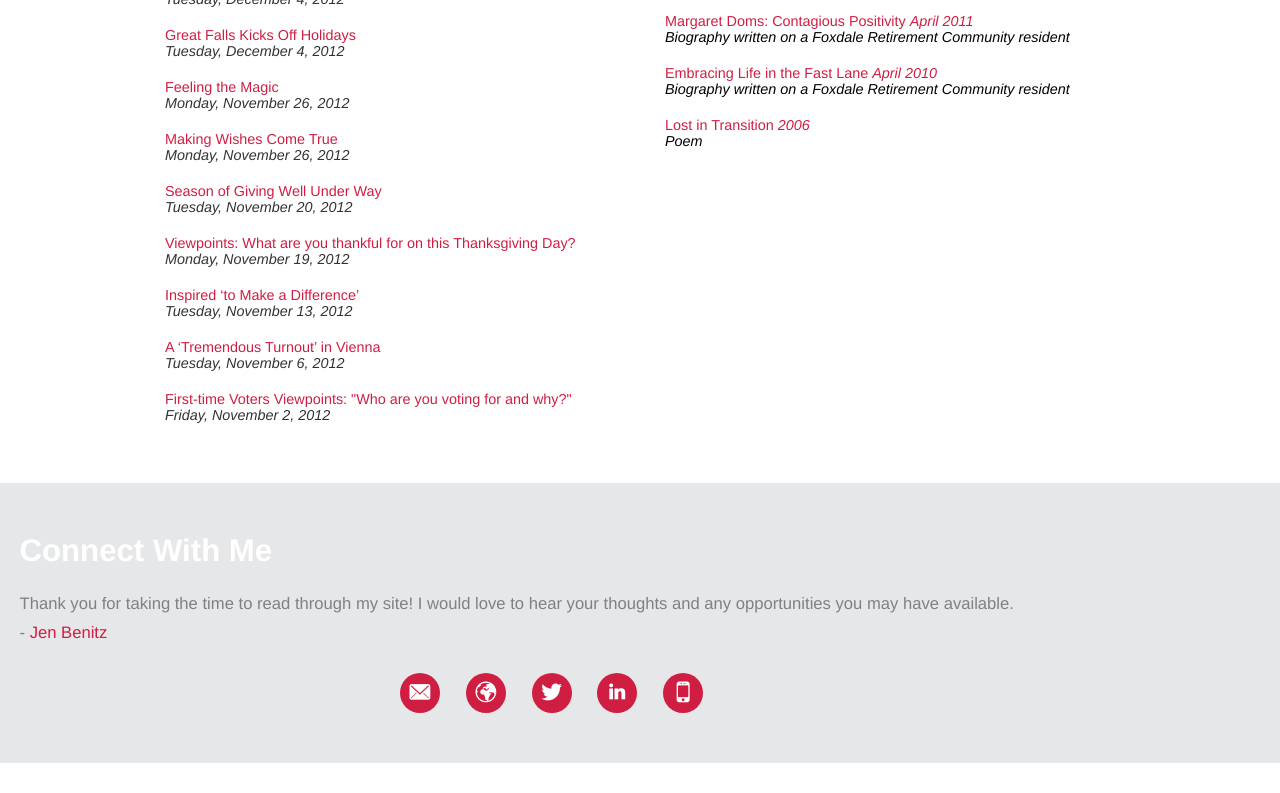
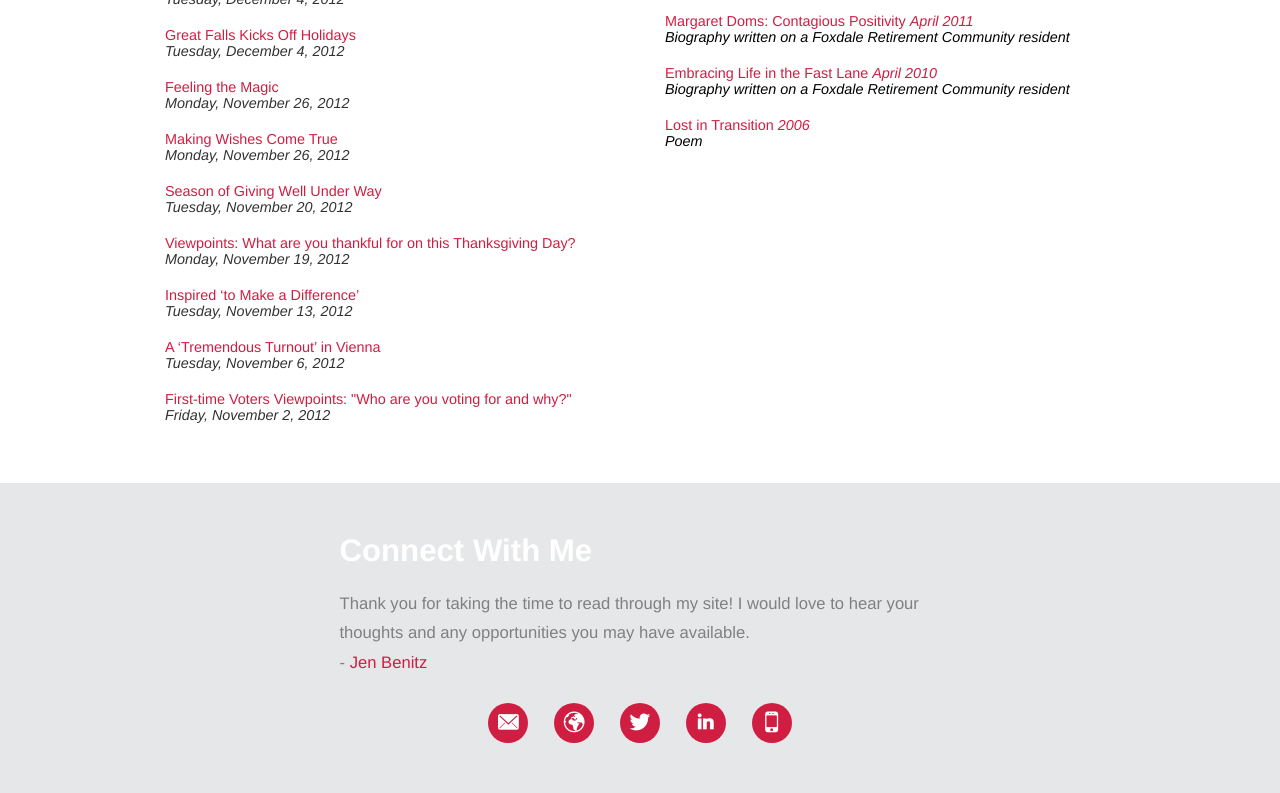
Before and after one commit to jenbenitz/jenbenitz.github.io, a plain HTML site: page index.html in a window 1280 px wide. Shown: the part 2101-2894 px from the top of the page. Before the commit the page ends 2864 px from the top, so only its background shows below. Drawn offline with Linux system fonts and the light colour scheme.

Commit message:
Changes to footer
Made footer area smaller and center aligned icons.

```diff
--- a/assets/stylesheets/site.less
+++ b/assets/stylesheets/site.less
@@ -281,8 +281,7 @@
 			color: @colour1;
 		}
 		.connect {
-			width: 100%;
-			max-width: 500px;
+			text-align: center;
 			margin-left: auto;
 			margin-right: auto;
 		}
--- a/index.html
+++ b/index.html
@@ -303,7 +303,8 @@
 
 	<footer>
 		<div class="row">
-			<div class="columns large-12">
+			<div class="columns large-3">&nbsp;</div>
+			<div class="columns large-6">
 				<h1>Connect With Me</h1>
 
 				<p>Thank you for taking the time to read through my site! I would love to hear your thoughts and any opportunities you may have available.<br />- <strong>Jen Benitz</strong></p>
@@ -316,6 +317,7 @@
 					<a href="tel+12026426850:"><i class="icon-tl"></i></a>
 				</div>
 			</div>
+			<div class="columns large-3">&nbsp;</div>
 		</div>
 	</footer>
 
```
Also changed, not shown: assets/stylesheets/style.css.
